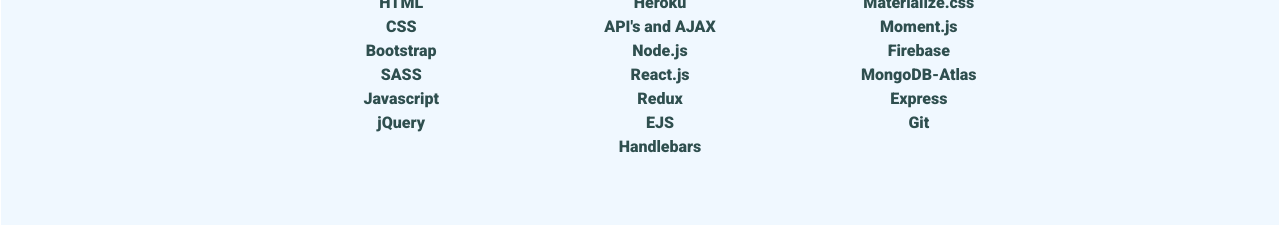
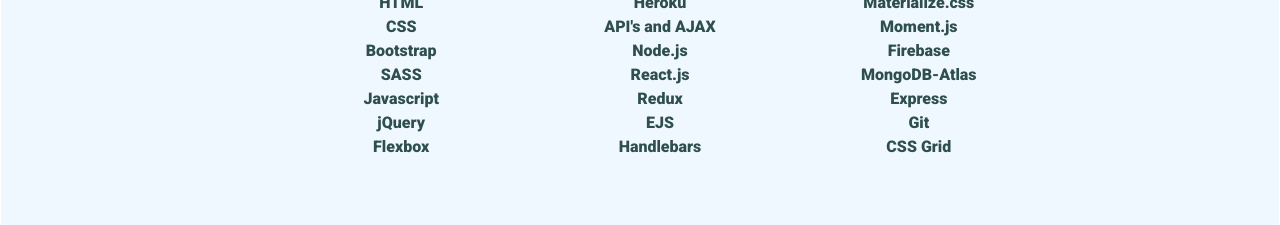
Before and after one commit to katherinestout/KatStout_ReactPortfolio, a React (Create React App) app: page / in a window 1280 px wide. Shown: the part 1420-1645 px from the top of the page. Built offline with nearby package versions, Linux system fonts and the light colour scheme.

Commit message:
skills change

```diff
--- a/src/components/About.js
+++ b/src/components/About.js
@@ -33,7 +33,7 @@ class About extends Component {
 
         <div className="about-box">
         <p>Download my resume!</p>
-        <a href ="https://drive.google.com/file/d/1WBAEbeo8aBRc0DJWZUDwKWy0q0c3OQQ1/view?usp=sharing">
+        <a href ="https://drive.google.com/file/d/1HZ7uluRVBYfiNid8Jwrd9XaQ2lrD0AJx/view?usp=sharing">
         <button type="button" className="btn btn">
 
         Resume
--- a/src/components/Skills.js
+++ b/src/components/Skills.js
@@ -21,6 +21,7 @@ class Skills extends Component {
                   <li>SASS </li>
                   <li> Javascript</li>
                   <li> jQuery</li>
+                  <li>Flexbox</li>
              </ul>
             </div>
 
@@ -44,6 +45,7 @@ class Skills extends Component {
                  <li> MongoDB-Atlas</li>
                  <li>  Express</li>
                  <li> Git </li>
+                 <li>CSS Grid</li>
              </ul>
             </div>
             </div>
```
